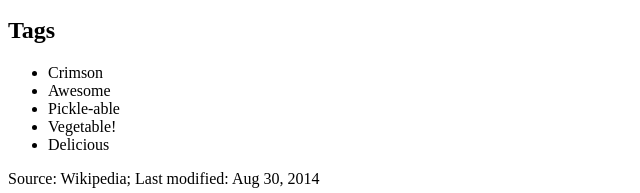
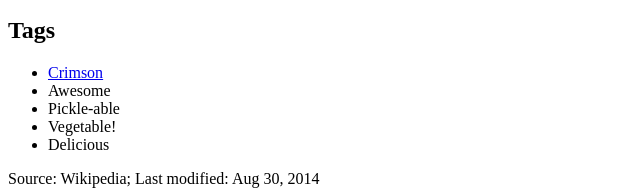
Before and after one commit to gregleblanc/dsn1678-exercise-0, a plain HTML site: page index.html in a window 1280 px wide. Shown: the part 1312-1505 px from the top of the page, 0-640 px from the left. Drawn offline with Linux system fonts and the light colour scheme.

Commit message:
test link

```diff
--- a/index.html
+++ b/index.html
@@ -47,7 +47,7 @@
 <h2>Tags</h2>
 
 <ul>
-	<li>Crimson</li>
+	<li><a href="~">Crimson</a></li>
 	<li>Awesome</li>
 	<li>Pickle-able</li>
 	<li>Vegetable!</li>
```
